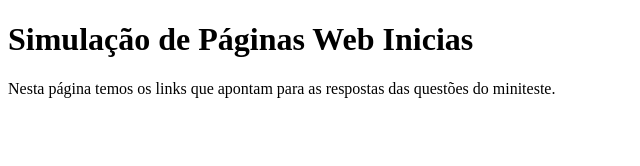
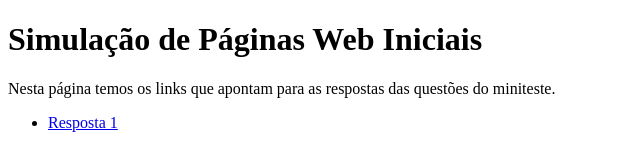
Before and after one commit to DanielFerreira11/Lab-1---PWEB, a plain HTML site: page index.html in a window 1280 px wide. Shown: the whole page, without its empty margins (0-640 px from the left). Drawn offline with Linux system fonts and the light colour scheme.

Commit message:
Adicionando arquivo com a resposta 1

```diff
--- a/index.html
+++ b/index.html
@@ -6,8 +6,13 @@
     <title>Lab 1 - Programação para Web - Daniel Ferreira </title>
 </head>
 <body>
-    <h1>Simulação de Páginas Web Inicias</h1>
+    <h1>Simulação de Páginas Web Iniciais</h1>
     <p>Nesta página temos os links que apontam para as respostas das questões do miniteste.</p>
+    <ul>
+        <li>
+            <a href="resposta1.txt"> Resposta 1</a>
+        </li>
+    </ul>
 
 </body>
 </html>
```
Also changed, not shown: resposta1.txt (added).
